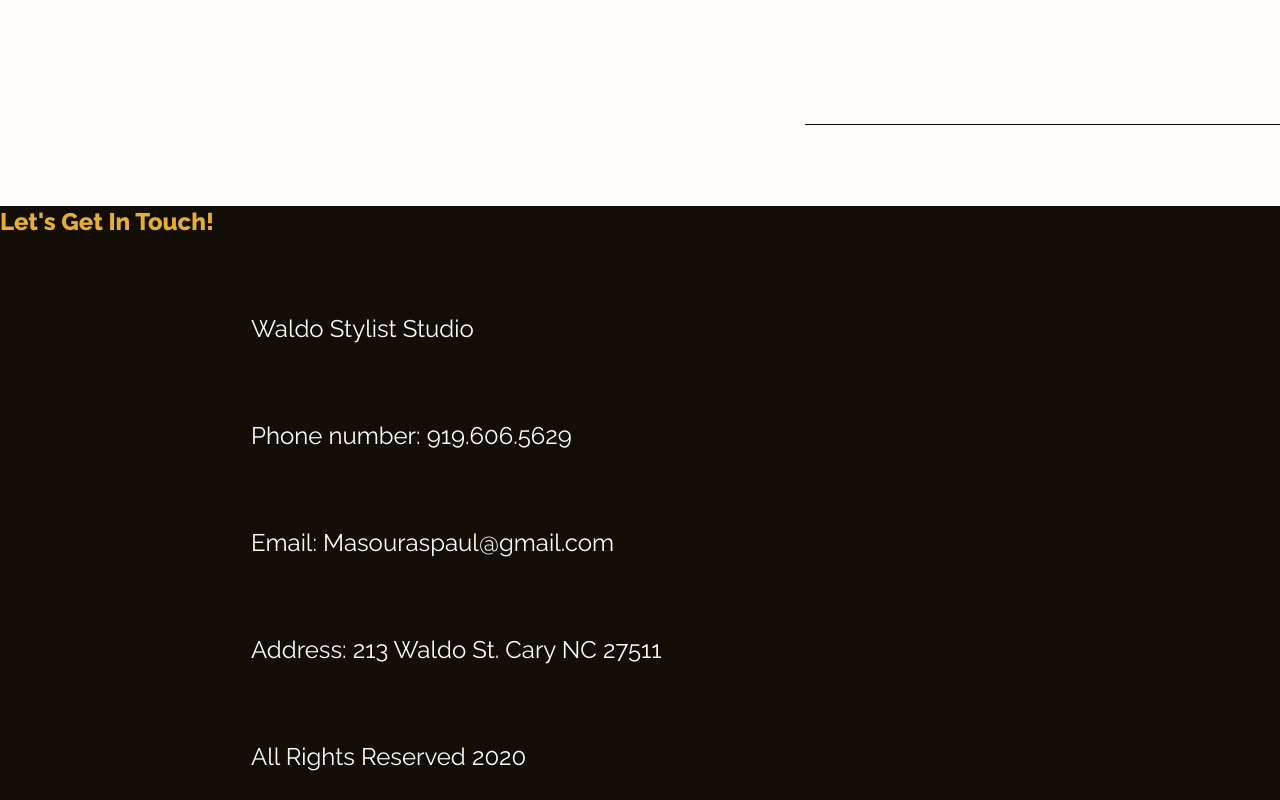
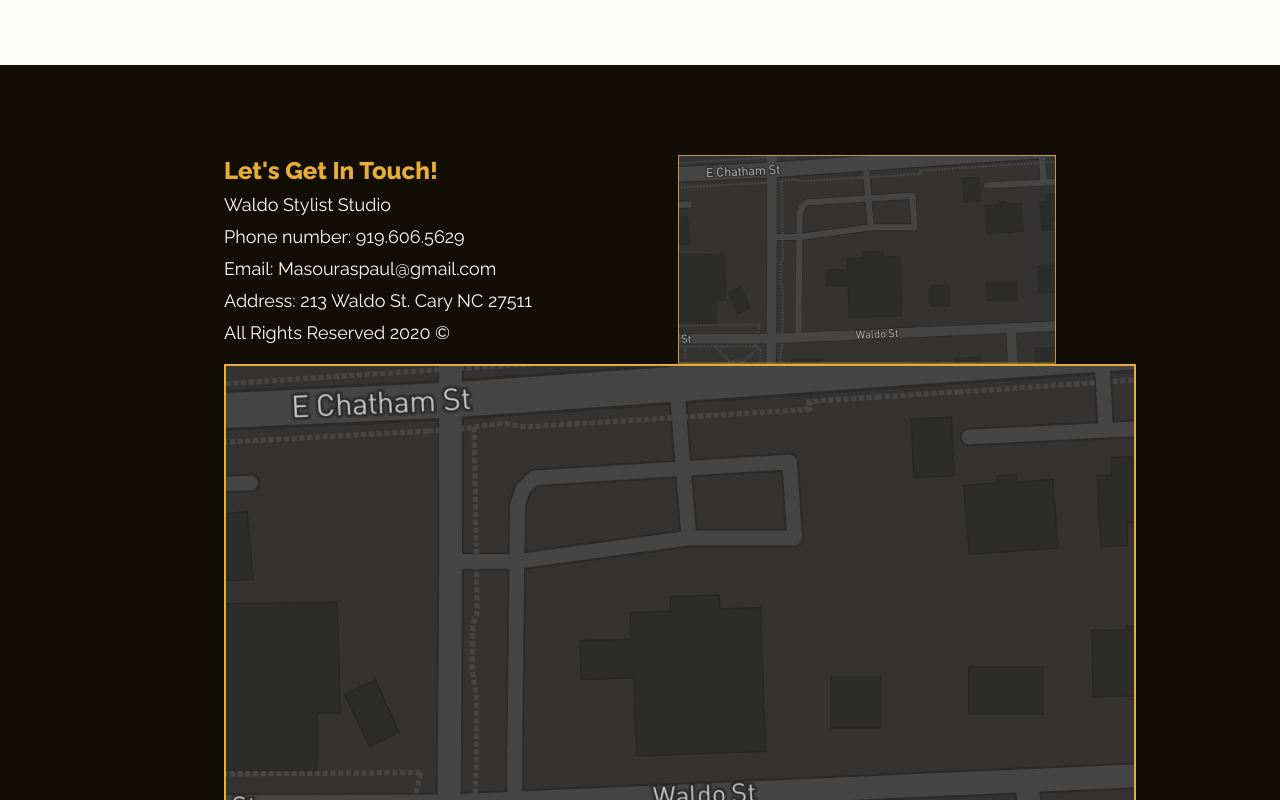
Before and after one commit to ethanwilkins/waldos, a React (Create React App) app: page / in a window 1280 px wide. Shown: the part 1540-2340 px from the top of the page. Built offline with nearby package versions, Linux system fonts and the light colour scheme.

Commit message:
footer_almost_done

```diff
--- a/src/components/Main.js
+++ b/src/components/Main.js
@@ -12,6 +12,7 @@ import scissorsIconLargeDesktop from '../images/scissorsIconLargeDesktop.svg';
 import scissorsIconLarge from '../images/scissorsIconLarge.svg';
 import getInTouch from '../images/getInTouch.svg';
 import map from '../images/map.png';
+import mapDesktop from '../images/mapDesktop.png';
 
 import styles from '../styles/Main.module.scss';
 
@@ -159,6 +160,8 @@ class Main extends Component {
           ref={this.footer}
           className={styles.footer}
         >
+          <div className={styles.footerInner}>
+            <div className={styles.footerTextContainer}>
               <div className={styles.largeFooterText}>
                 Let's Get In Touch!
               </div>
@@ -175,7 +178,8 @@ class Main extends Component {
                 Address: 213 Waldo St. Cary NC 27511
               </div>
               <div className={styles.footerText}>
-            All Rights Reserved 2020
+                All Rights Reserved 2020 ©
+              </div>
             </div>
 
             <a
@@ -188,7 +192,13 @@ class Main extends Component {
                 className={styles.map}
                 alt="Map"
               />
+              <img
+                src={mapDesktop}
+                className={styles.mapDesktop}
+                alt="Map"
+              />
             </a>
+          </div>
         </div>
       </div>
     );
--- a/src/styles/Main.module.scss
+++ b/src/styles/Main.module.scss
@@ -181,7 +181,7 @@ $decoCoin: #E6AD39;
     margin-left: 11%;
   }
   .largeText {
-    width: 80%;
+    width: 75%;
     text-align: left;
     margin-left: 0px;
   }
@@ -222,11 +222,36 @@ $decoCoin: #E6AD39;
   }
   .lineDividerLeftLower {
     visibility: hidden;
+    margin: initial;
   }
   .lineDividerRightLower {
     visibility: visible;
-    margin-bottom: 80px;
+    margin-top: -50px;
+    margin-bottom: 85px;
     width: 475px;
     left: calc(100% - 475px);
   }
+  .footerInner {
+    width: 65%;
+    margin: 90px auto;
+    height: 250px;
+  }
+  .footerTextContainer {
+    width: 50%;
+    float: left;
+  }
+  .largeFooterText {
+    width: 100%;
+    margin-bottom: 2px;
+  }
+  .footerText {
+    width: 100%;
+    margin-top: 0px;
+    font-size: 18px;
+  }
+  .map {
+    position: initial;
+    margin: initial;
+    float: right;
+  }
 }
```
Also changed, not shown: src/images/mapDesktop.png (added). Lines whose indentation alone changed are shown as unchanged.
